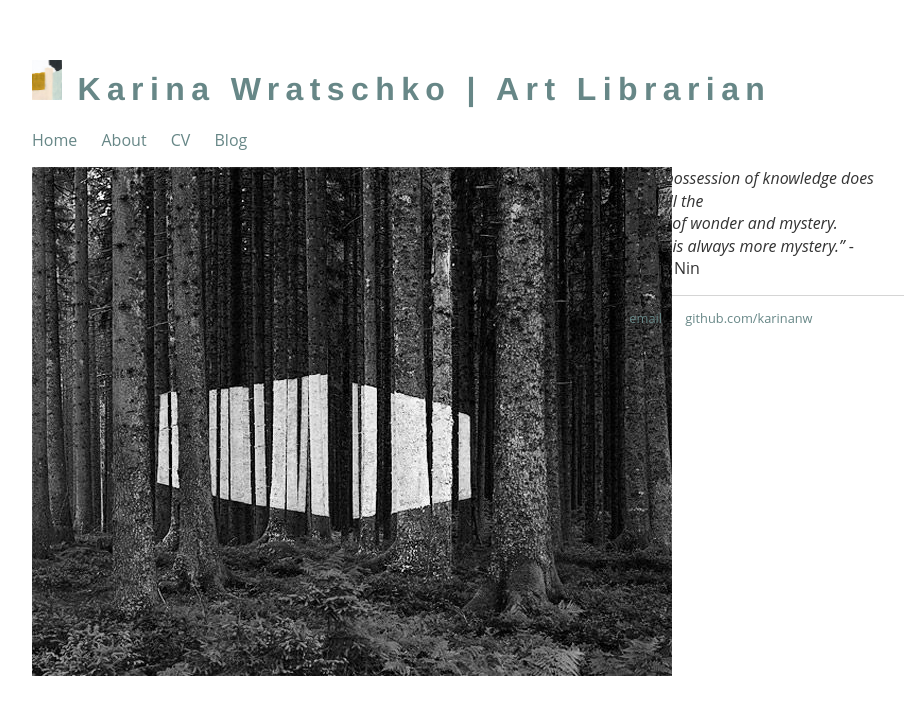
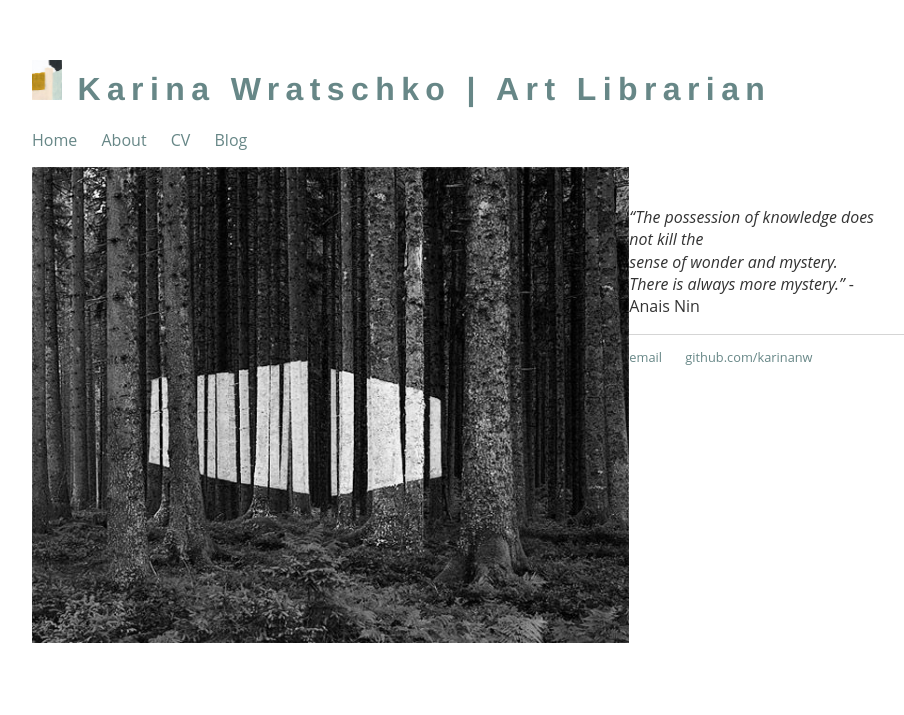
Before and after one commit to karinanw/karinanw.github.io, a Jekyll site: the page built from index.md, in a window 1280 px wide. Shown: the top 715 px of the page, without its empty margins (160-1064 px from the left). Built offline with Jekyll 4.4.1, drawn with Linux system fonts in a browser that asks for light colours.

Commit message:
Update main.css

```diff
--- a/css/main.css
+++ b/css/main.css
@@ -48,7 +48,7 @@ ul.posts li {
     list-style: none;
 }
 
-.homeimage {
+.homeimage img {
     width: 66.6667%;
     float: left;
 }
```
